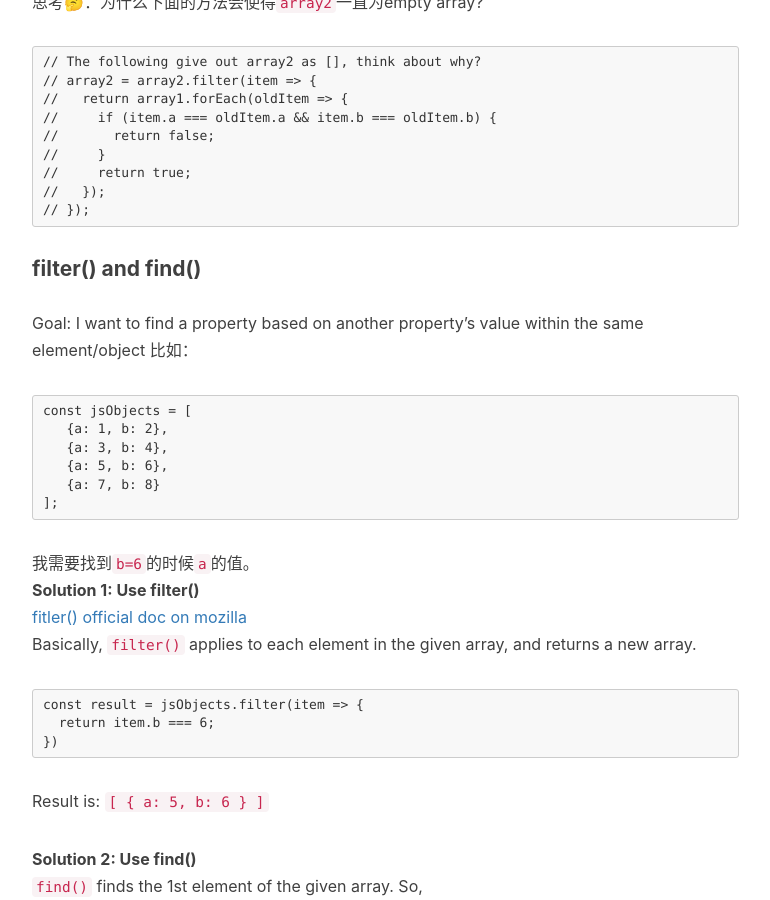
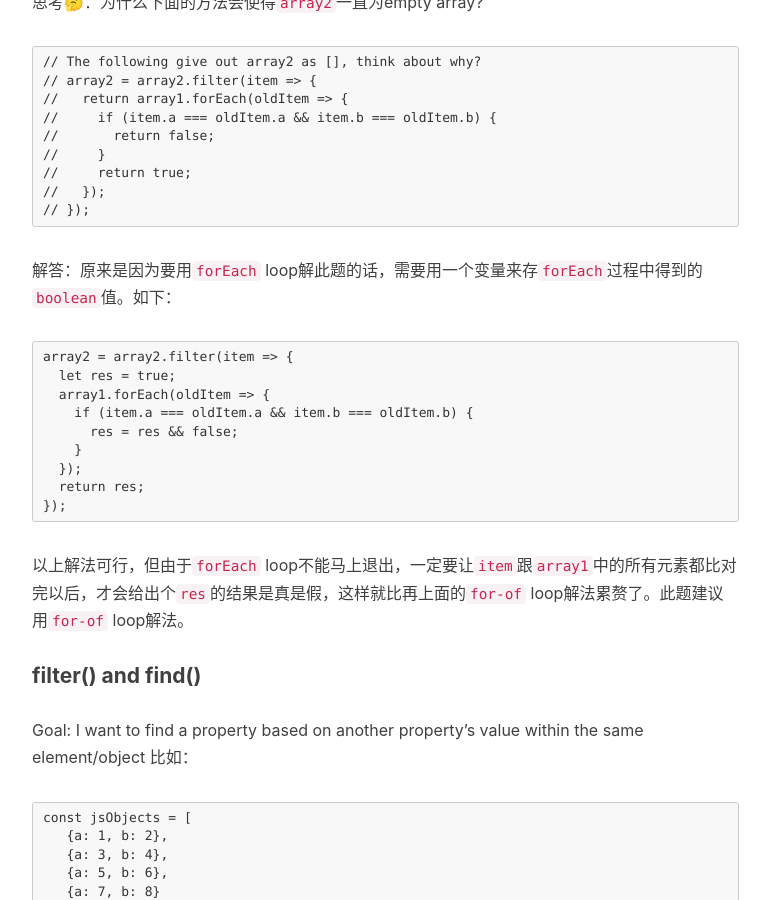
Before and after one commit to starwavelin/starwavelin.github.io, a Jekyll site: the page built from _posts/2019-02-17-javascript-tips.md, in a window 1280 px wide and 900 px high, scrolled down 3264 px. Shown: the whole window, without its empty margins (233-1003 px from the left). Built offline with Jekyll 4.4.1, drawn with Linux system fonts in a browser that asks for light colours; nearby versions of some CDN libraries; comment, search, counter and statistics services are not loaded.

Commit message:
js: answered a q on filter()

````diff
--- a/_posts/2019-02-17-javascript-tips.md
+++ b/_posts/2019-02-17-javascript-tips.md
@@ -103,6 +103,20 @@ console.log(array2);
 //   });
 // });
 ```
+
+解答：原来是因为要用`forEach` loop解此题的话，需要用一个变量来存`forEach`过程中得到的`boolean`值。如下：
+```
+array2 = array2.filter(item => {
+  let res = true;
+  array1.forEach(oldItem => {
+    if (item.a === oldItem.a && item.b === oldItem.b) {
+      res = res && false;
+    }
+  });
+  return res;
+});
+```
+以上解法可行，但由于`forEach` loop不能马上退出，一定要让`item`跟`array1`中的所有元素都比对完以后，才会给出个`res`的结果是真是假，这样就比再上面的`for-of` loop解法累赘了。此题建议用`for-of` loop解法。
 
 #### filter() and find()
 Goal: I want to find a property based on another property's value within the same element/object
````
